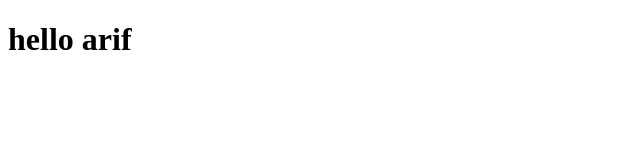
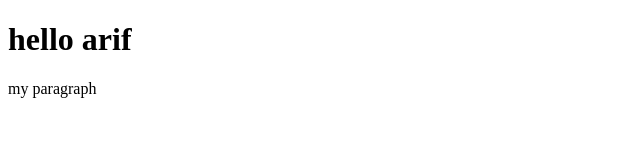
Before and after one commit to arif123-stack/gitpractice, a plain HTML site: page index.html in a window 1280 px wide. Shown: the whole page, without its empty margins (0-640 px from the left). Drawn offline with Linux system fonts and the light colour scheme.

Commit message:
add paragraph

```diff
--- a/index.html
+++ b/index.html
@@ -7,5 +7,6 @@
 </head>
 <body>
     <h1>hello arif</h1>
+    <p>my paragraph</p>
 </body>
 </html>
```
